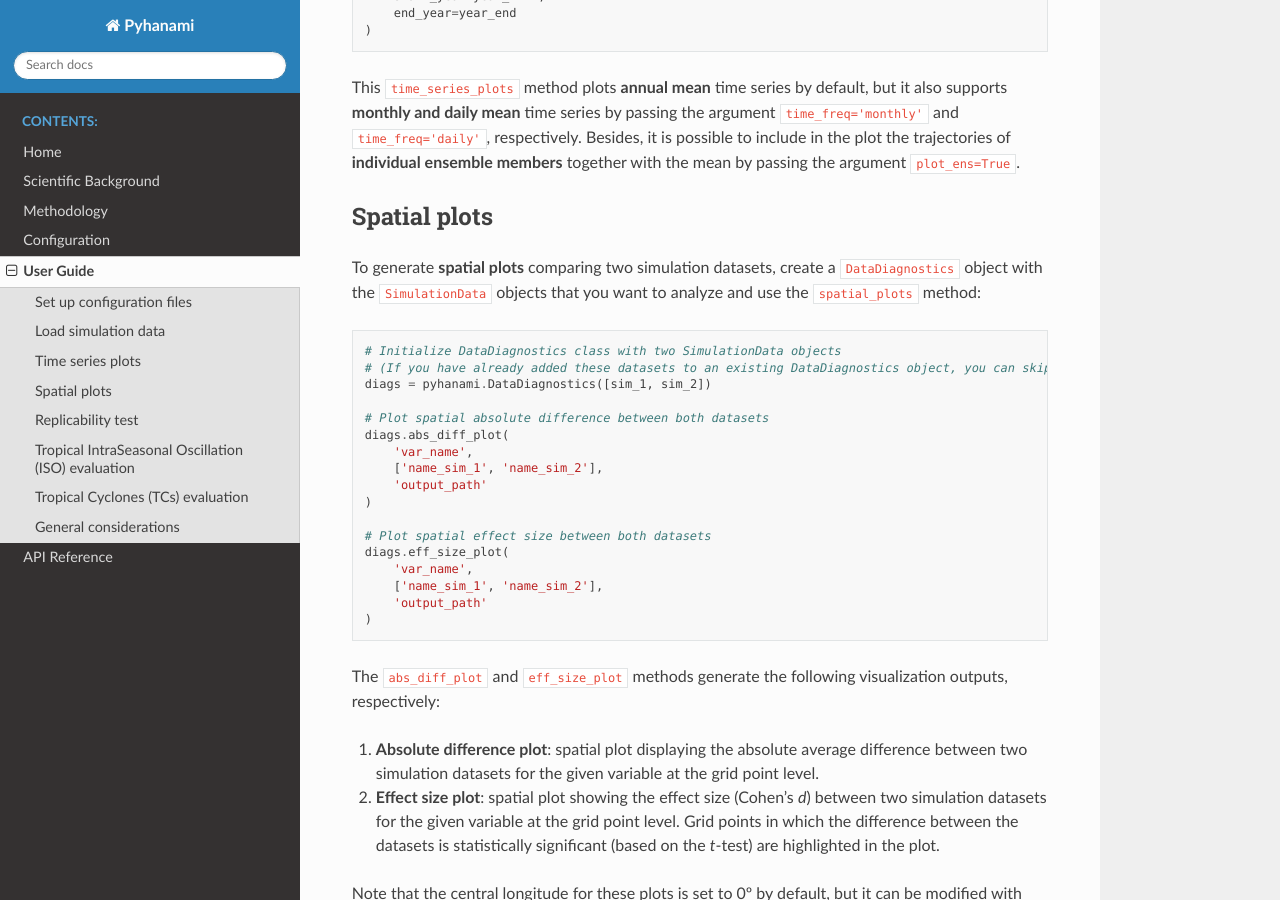
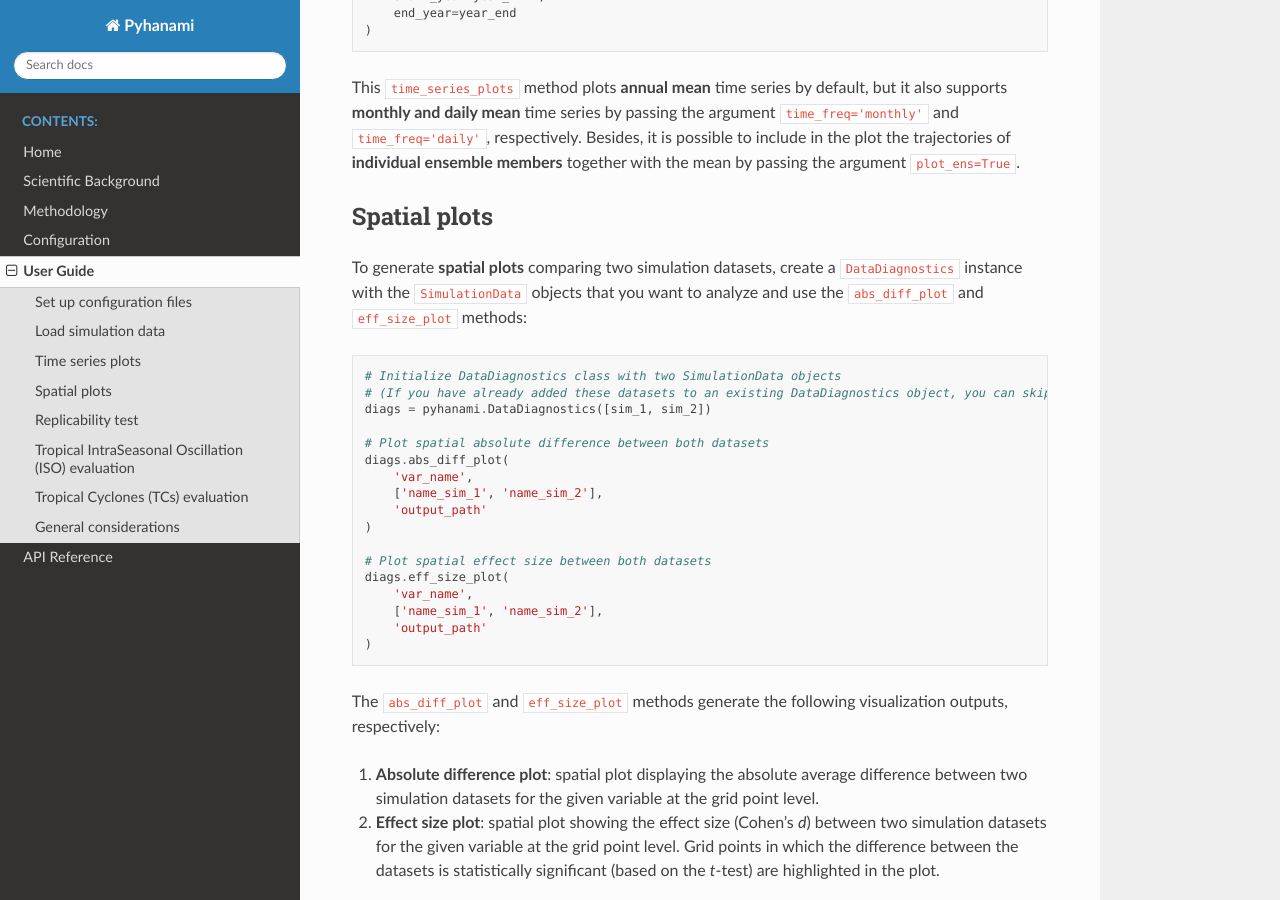
Before and after one commit to BSC-ES/pyhanami, a Sphinx documentation site: the page built from docs/source/User-Guide.md, in a window 1280 px wide and 900 px high, scrolled down 1939 px. Built offline with Sphinx 7.4.7 and the Read the Docs theme 3.1.0, drawn with Linux system fonts in a browser that asks for light colours.

Commit message:
Added separation of spatial plots to 'User-Guide'

````diff
--- a/docs/source/User-Guide.md
+++ b/docs/source/User-Guide.md
@@ -89,7 +89,7 @@ This `time_series_plots` method plots **annual mean** time series by default, bu
 
 ## Spatial plots
 
-To generate **spatial plots** comparing two simulation datasets, create a `DataDiagnostics` object with the `SimulationData` objects that you want to analyze and use the `spatial_plots` method:
+To generate **spatial plots** comparing two simulation datasets, create a `DataDiagnostics` instance with the `SimulationData` objects that you want to analyze and use the `abs_diff_plot` and `eff_size_plot` methods:
 
 ```python
 # Initialize DataDiagnostics class with two SimulationData objects
````
